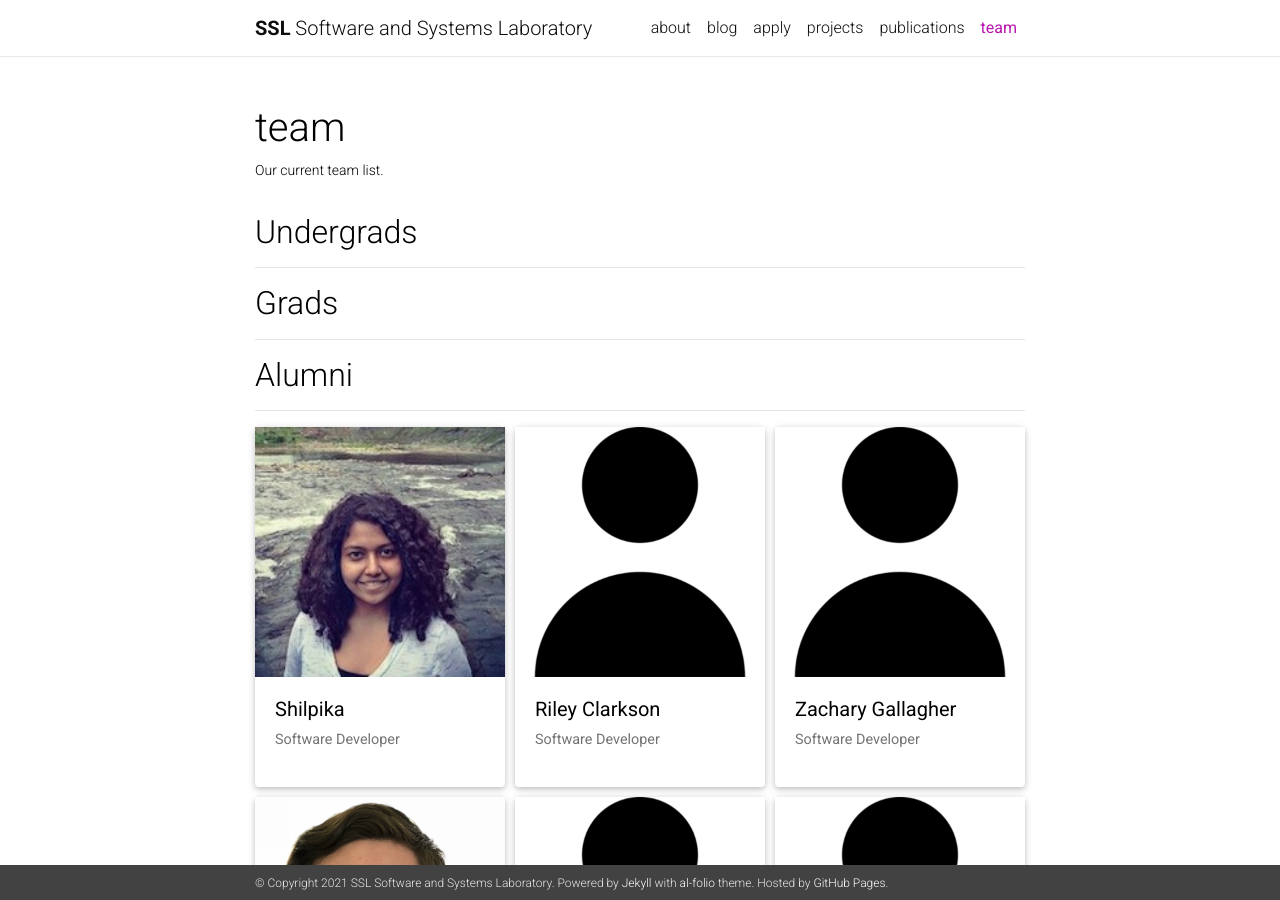
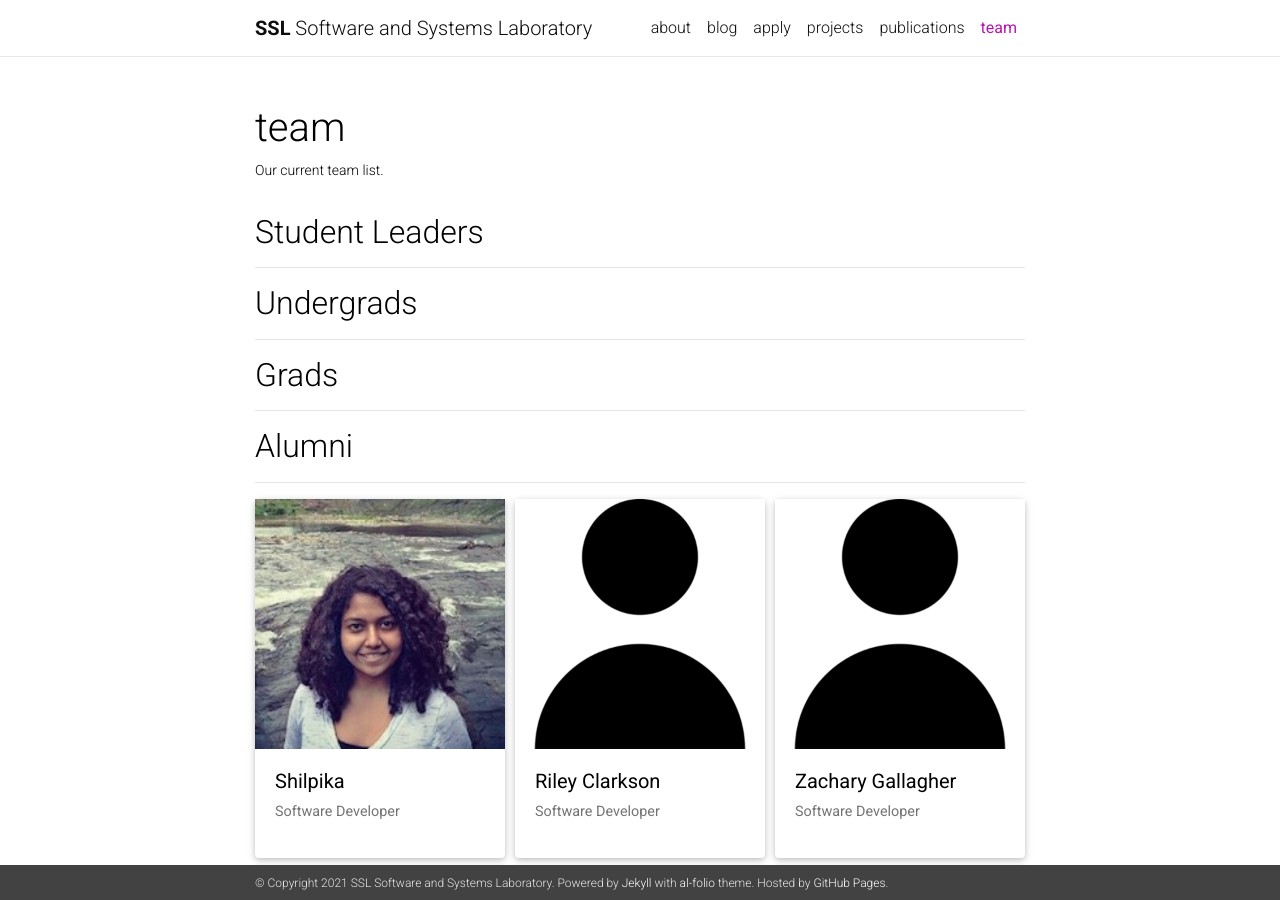
Before and after one commit to NicholasSynovic/LUC-SSL-Website, a Jekyll site: the page built from _pages/team.md, in a window 1280 px wide and 900 px high. Built offline with Jekyll 4.4.1, drawn with Linux system fonts in a browser that asks for light colours; nearby versions of some CDN libraries; a style sheet for code colours, icons or effects is not loaded.

Commit message:
Add student leaders section to team

```diff
--- a/_pages/team.md
+++ b/_pages/team.md
@@ -4,6 +4,10 @@ title: team
 permalink: /team/
 description: Our current team list.
 nav: true
+---
+
+## Student Leaders
+
 ---
 
 ## Undergrads
```
